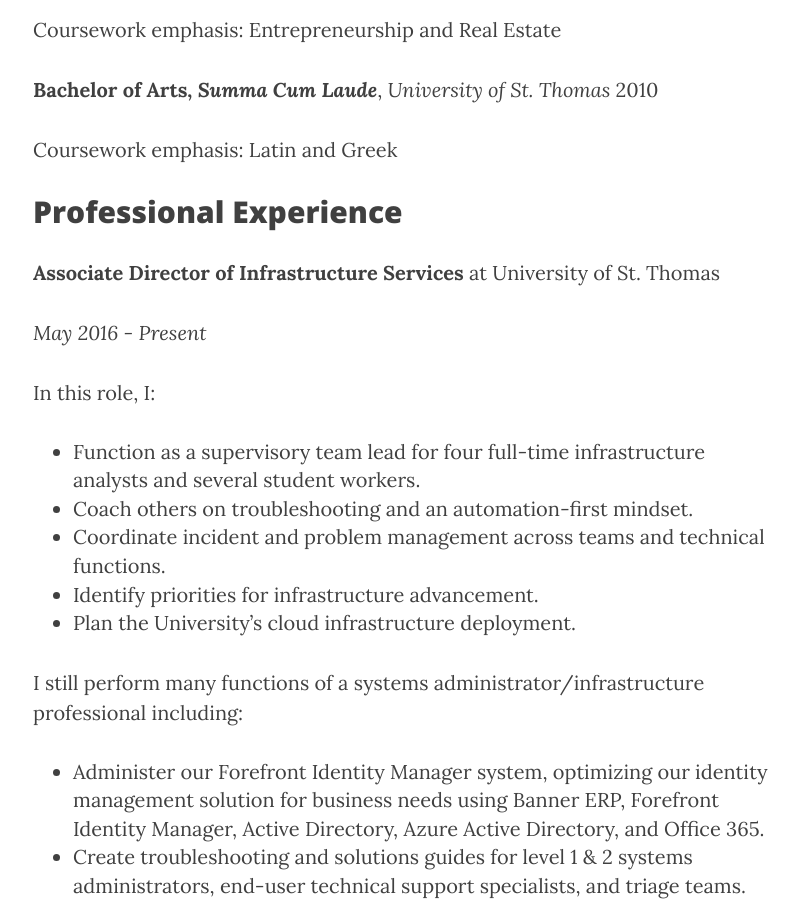
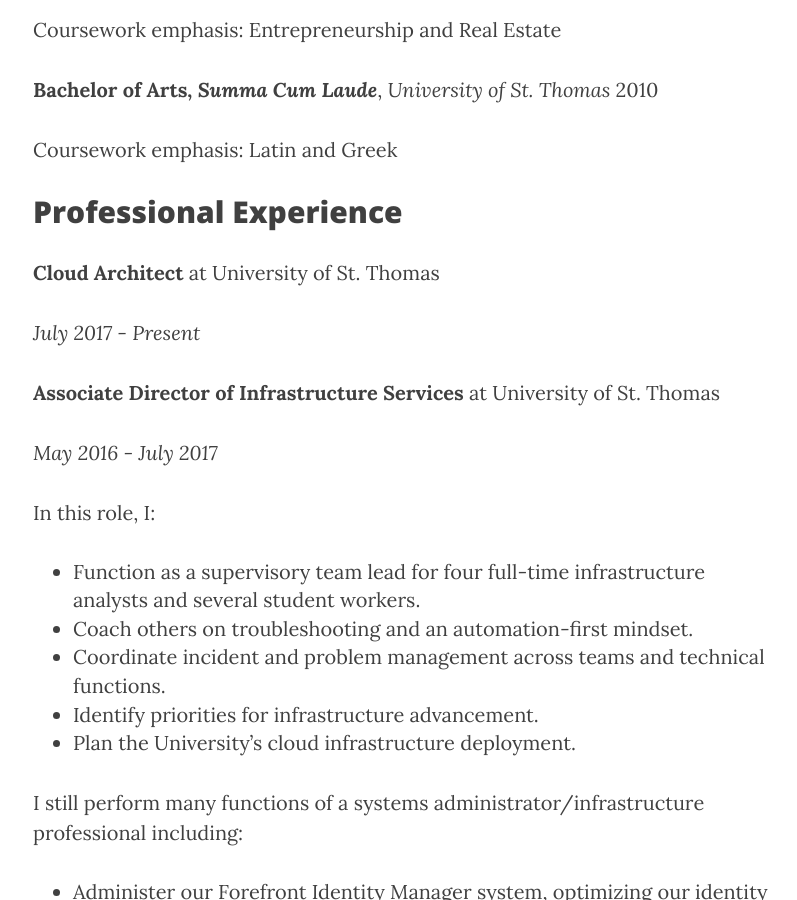
Before and after one commit to tjsullivan1/tjsullivan1.github.io, a Jekyll site: the page built from cv.html, in a window 1280 px wide and 900 px high, scrolled down 902 px. Shown: the whole window, without its empty margins (232-1029 px from the left). Built offline with Jekyll 4.4.1, drawn with Linux system fonts in a browser that asks for light colours; nearby versions of some CDN libraries; some of the changed text lies outside the part shown.

Commit message:
updated resume for new job

```diff
--- a/_includes/cv.md
+++ b/_includes/cv.md
@@ -18,9 +18,13 @@
 
 
 ## Professional Experience
+__Cloud Architect__ at University of St. Thomas
+
+_July 2017 - Present_
+
 __Associate Director of Infrastructure Services__ at University of St. Thomas
 
-_May 2016 - Present_
+_May 2016 - July 2017_
 
 In this role, I:
 
@@ -150,6 +154,7 @@
 * [REFM Certification in Excel for Real Estate – Levels 1, 2, 3](https://www.getrefm.com/holders-of-refm-certification-in-excel-for-real-estate/)
 
 ## Professional Memberships
+* [League of Professional System Administrators](https://lopsa.org)
 * [Electronic Frontier Foundation](https://www.eff.org)
 * National Association of Realtors&reg;
 * Minneapolis Area Association of Realtors&reg;
```
